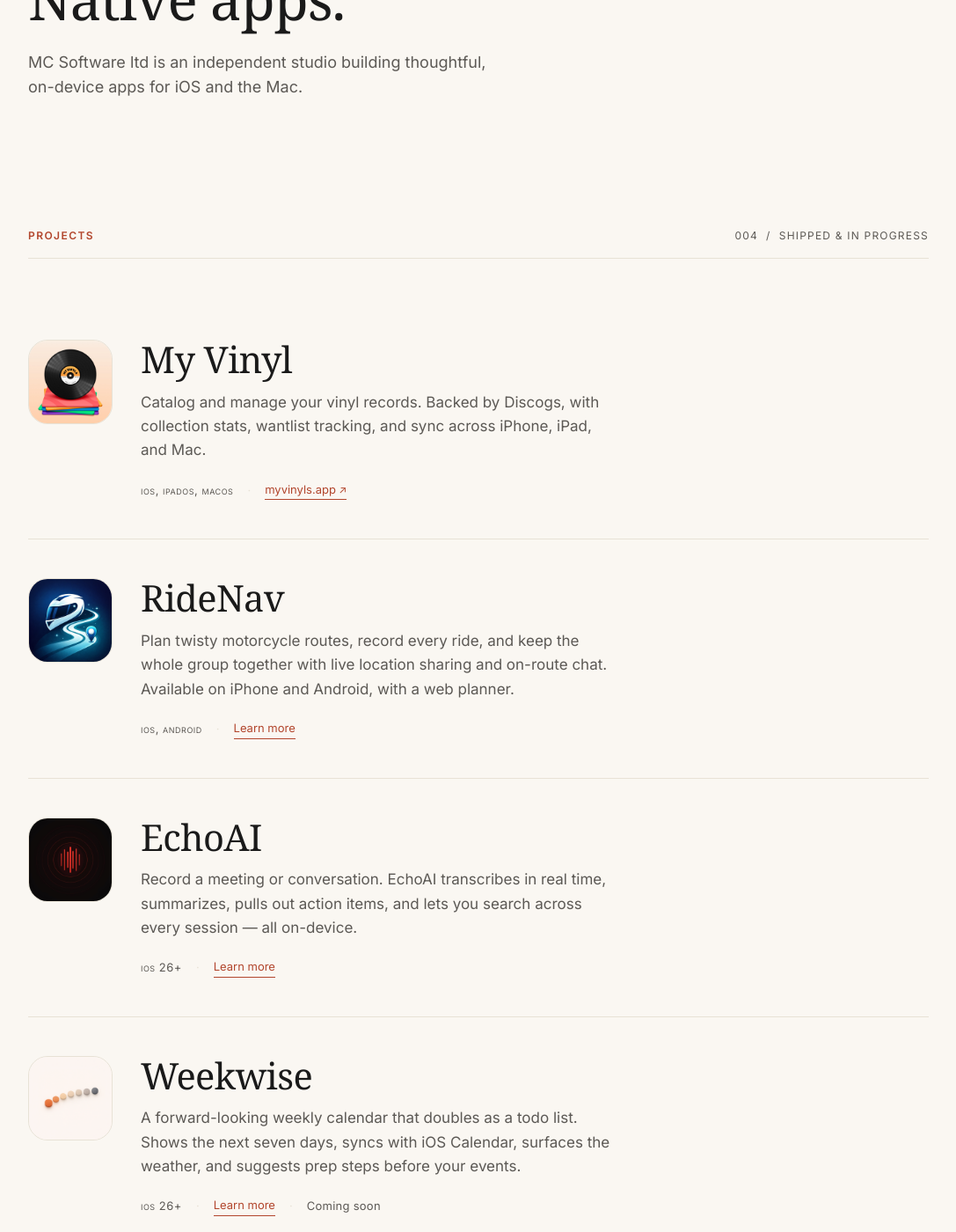
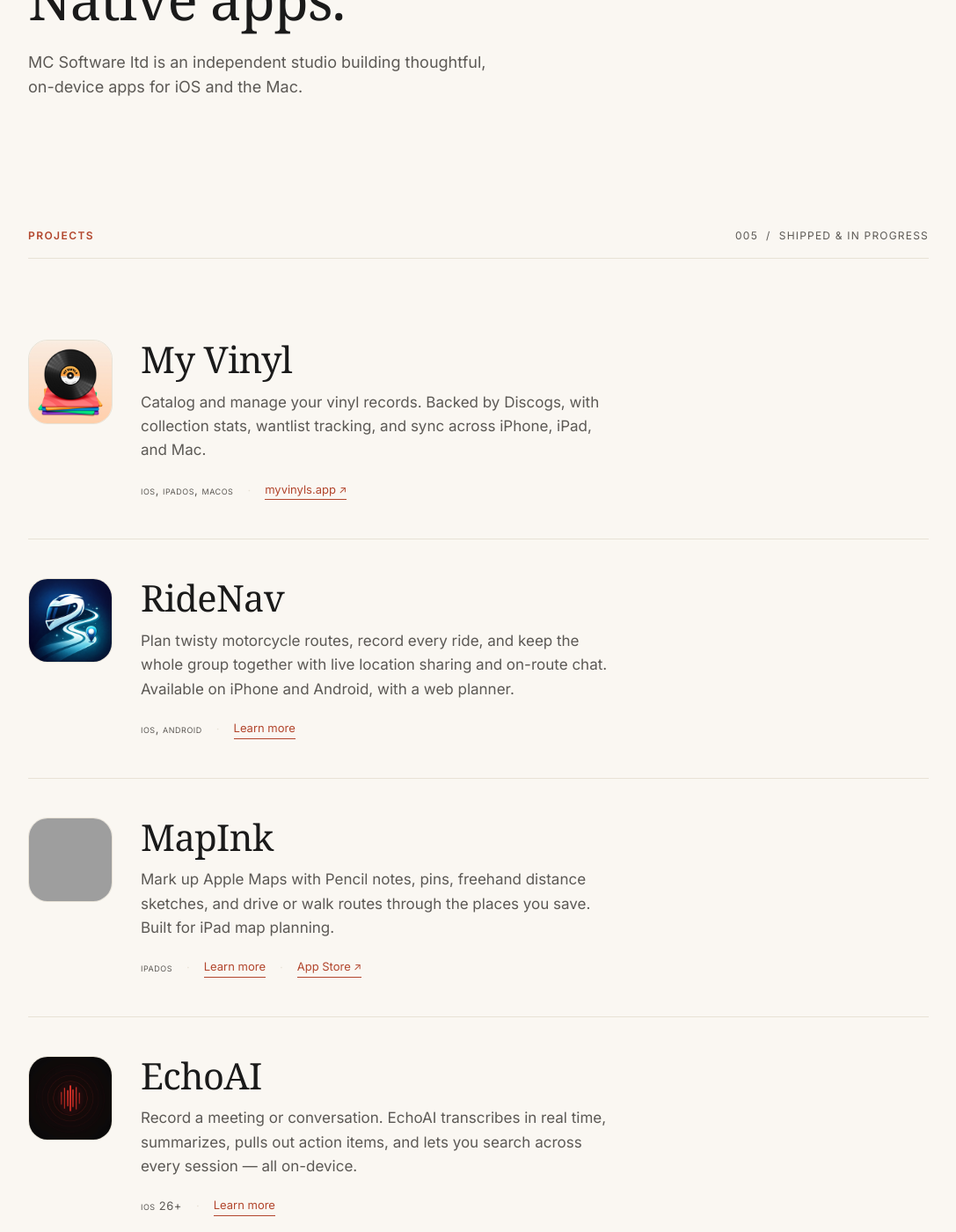
Before and after one commit to mcsoftwareltd/mcsoftware.dev, a Jekyll site: the page built from index.md, in a window 1280 px wide and 1400 px high, scrolled down 363 px. Shown: the whole window at 88% size, without its empty margins (96-1183 px from the left). Built offline with Jekyll 4.4.1, drawn with Linux system fonts in a browser that asks for light colours; some web fonts are replaced; grey boxes are pictures that could not be loaded.

Commit message:
Add MapInk landing pages
Adds the MapInk marketing page, privacy policy, terms page, icon asset, and homepage project entry for App Store metadata URLs.

```diff
--- a/_data/projects.yml
+++ b/_data/projects.yml
@@ -33,6 +33,21 @@
   app_store: ""          # TODO: paste App Store URL when published
   external_url: ""
 
+- slug: mapink
+  name: MapInk
+  tagline: Draw and plan on real maps.
+  description: >-
+    Mark up Apple Maps with Pencil notes, pins, freehand distance
+    sketches, and drive or walk routes through the places you save.
+    Built for iPad map planning.
+  platforms: iPadOS
+  icon: /assets/images/mapink/icon.png
+  show_icon: true
+  icon_placeholder: "M"
+  url: /mapink/
+  app_store: https://apps.apple.com/app/apple-store/id6768144274
+  external_url: ""
+
 - slug: echoai
   name: EchoAI
   tagline: On-device meeting intelligence.
--- /dev/null
+++ b/mapink/index.md
@@ -0,0 +1,84 @@
+---
+layout: default
+permalink: /mapink/
+title: MapInk — Draw and plan on real maps
+description: Mark up Apple Maps on iPad with Pencil notes, pins, distance sketches, saved projects, and drive or walk routes.
+---
+
+<section class="product-hero">
+  <div class="container container--narrow">
+    <div class="product-hero__icon">
+      <img src="{{ '/assets/images/mapink/icon.png' | relative_url }}" alt="MapInk app icon">
+    </div>
+    <h1 class="product-hero__title">MapInk</h1>
+    <p class="product-hero__tagline">Draw and plan on real maps.</p>
+    <a class="product-hero__cta" href="https://apps.apple.com/app/apple-store/id6768144274" rel="noopener">View on the App Store</a>
+  </div>
+</section>
+
+<section class="product-section">
+  <div class="container container--narrow">
+    <p class="product-section__label">What it does</p>
+    <h2 class="product-section__title">A map canvas for iPad.</h2>
+    <div class="product-section__body">
+      <p>MapInk turns Apple Maps into a visual planning surface. Search for a place, drop pins, sketch paths, write Apple Pencil notes, and keep everything attached to the map.</p>
+      <p>Use it for trip ideas, field notes, route sketches, meeting points, lessons, or any plan that makes more sense when you can draw over real places.</p>
+    </div>
+  </div>
+</section>
+
+<section class="product-section">
+  <div class="container container--narrow">
+    <p class="product-section__label">Feature highlights</p>
+    <h2 class="product-section__title">Pins, routes, ink, and projects.</h2>
+    <div class="product-section__body">
+      <ul>
+        <li><strong>Draw on the map</strong> — sketch freehand lines and see useful distance labels.</li>
+        <li><strong>Add places</strong> — search places and addresses, then save them as titled pins with notes.</li>
+        <li><strong>Plan routes</strong> — calculate driving or walking trips through your saved pins.</li>
+        <li><strong>Write with Apple Pencil</strong> — save handwritten notes that stay anchored to map locations.</li>
+        <li><strong>Save projects</strong> — keep strokes, pins, and Pencil notes together, then reopen them later.</li>
+        <li><strong>Share snapshots</strong> — export a clean image of your annotated map.</li>
+      </ul>
+    </div>
+  </div>
+</section>
+
+<section class="product-section">
+  <div class="container container--narrow">
+    <p class="product-section__label">Privacy</p>
+    <h2 class="product-section__title">Your map projects stay local.</h2>
+    <div class="product-section__body">
+      <p>MapInk has no account system, no MC Software backend, and no advertising or tracking SDKs. Your saved projects live on your iPad in the app's local storage.</p>
+      <p>Maps, place search, and route calculation are provided by Apple MapKit. Location access is optional and used to center the map near you.</p>
+      <p>Read the <a href="{{ '/mapink/privacy/' | relative_url }}">full privacy policy</a>.</p>
+    </div>
+  </div>
+</section>
+
+<section class="product-section">
+  <div class="container container--narrow">
+    <p class="product-section__label">Requirements</p>
+    <h2 class="product-section__title">What you need.</h2>
+    <div class="product-section__body">
+      <ul>
+        <li>iPad running iPadOS 17.4 or later.</li>
+        <li>Apple Pencil support is recommended for handwritten notes, but not required for pins, search, and route planning.</li>
+        <li>Internet access is required for maps, place search, and route calculation.</li>
+        <li>Location permission is optional; you can search or pan the map instead.</li>
+      </ul>
+    </div>
+  </div>
+</section>
+
+<section class="product-section">
+  <div class="container container--narrow">
+    <div class="product-section__body product-section__body--subtle-links">
+      <p>
+        <a href="{{ '/mapink/privacy/' | relative_url }}">Privacy policy</a> &nbsp;·&nbsp;
+        <a href="{{ '/mapink/terms/' | relative_url }}">Terms of service</a> &nbsp;·&nbsp;
+        <a href="mailto:matteo@mcsoftware.dev">Support</a>
+      </p>
+    </div>
+  </div>
+</section>
```
Also changed, not shown: mapink/privacy.md (added, +82 -0 lines), mapink/terms.md (added, +71 -0 lines), 1 other file.
